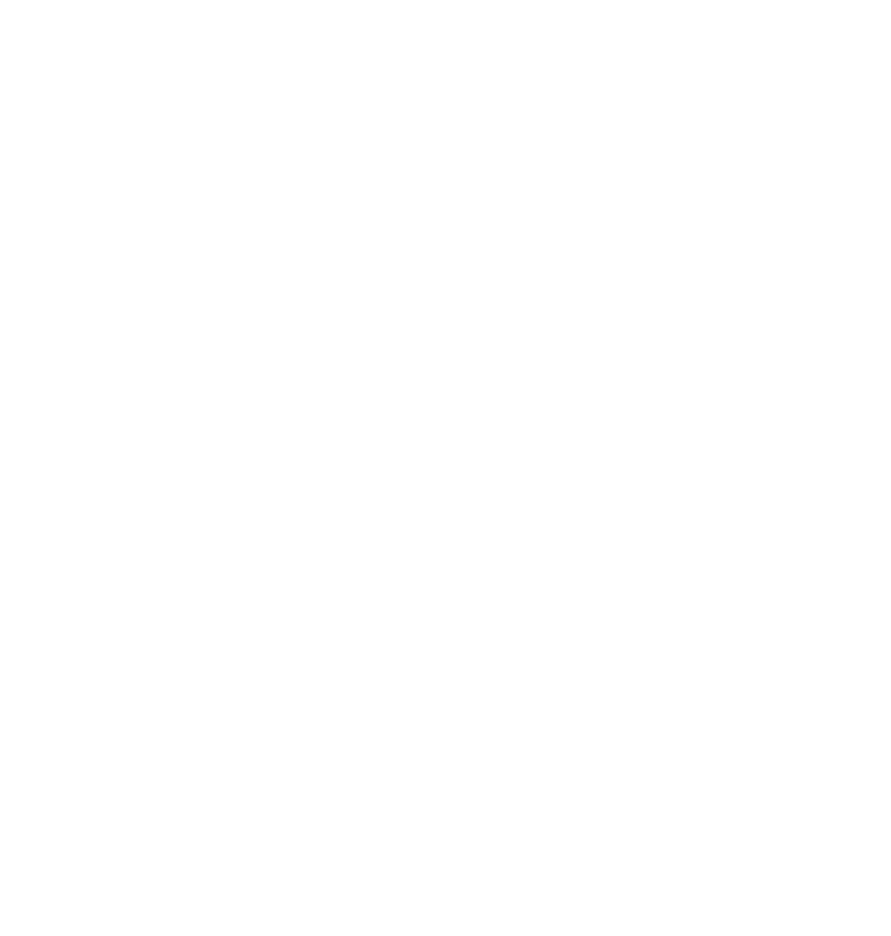
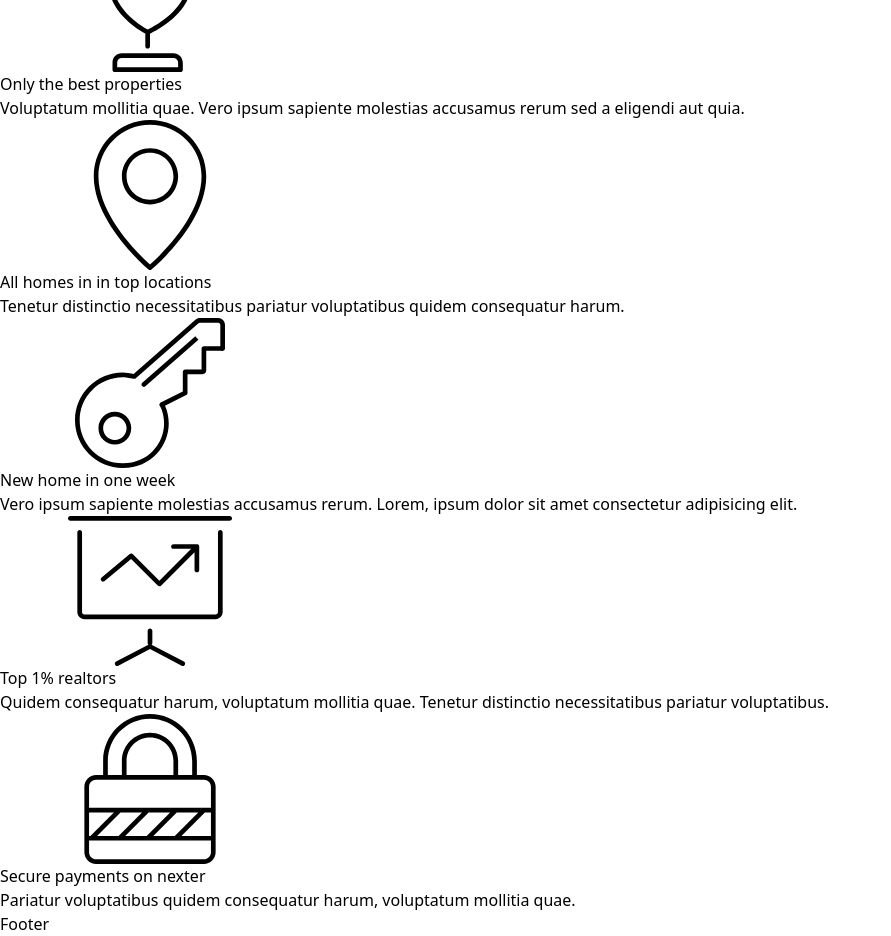
Before and after one commit to Emmanuel-Anaba/Nexter, a React (Vite) app: page / in a window 1280 px wide. Shown: the part 2540-3476 px from the top of the page, without its empty margins (0-891 px from the left). Before the commit the page ends 2288 px from the top, so only its background shows below. Built offline with nearby package versions, Linux system fonts and the light colour scheme.

Commit message:
Worked on the features section

```diff
--- a/src/App.jsx
+++ b/src/App.jsx
@@ -1,13 +1,58 @@
+/* eslint-disable react/no-unknown-property */
 import Header from "./components/Header";
 import Section from "./components/Section";
 import Footer from "./components/Footer";
+import svg from "./assets/img/sprite.svg";
 
 const App = () => {
+  const features = [
+    {
+      icon: "icon-global",
+      h: "World's best luxury homes",
+      p: "Lorem, ipsum dolor sit amet consectetur adipisicing elit. Tenetur distinctio necessitatibus pariatur voluptatibus.",
+    },
+    {
+      icon: "icon-trophy",
+      h: "Only the best properties",
+      p: "Voluptatum mollitia quae. Vero ipsum sapiente molestias accusamus rerum sed a eligendi aut quia.",
+    },
+    {
+      icon: "icon-map-pin",
+      h: "All homes in in top locations",
+      p: "Tenetur distinctio necessitatibus pariatur voluptatibus quidem consequatur harum.",
+    },
+    {
+      icon: "icon-key",
+      h: "New home in one week",
+      p: "Vero ipsum sapiente molestias accusamus rerum. Lorem, ipsum dolor sit amet consectetur adipisicing elit.",
+    },
+    {
+      icon: "icon-presentation",
+      h: "Top 1% realtors",
+      p: "Quidem consequatur harum, voluptatum mollitia quae. Tenetur distinctio necessitatibus pariatur voluptatibus.",
+    },
+    {
+      icon: "icon-lock",
+      h: "Secure payments on nexter",
+      p: "Pariatur voluptatibus quidem consequatur harum, voluptatum mollitia quae.",
+    },
+  ];
+
   return (
     <>
       <Header />
-      <Section className="">
-        <p></p>
+      <Section className="grid w-[95%] lg:w-5/6 mx-auto py-20 md:grid-cols-2 lg:grid-cols-3 gap-x-12 gap-y-16">
+        {features.map(({ icon, h, p }) => (
+          <div key={h} className="grid grid-flow-col gap-4 my-auto">
+            <svg className="icon feature-icon">
+              <use href={`${svg}#${icon}`}></use>
+            </svg>
+            <div className="grid gap-1">
+              <p className="text-lg text-[#54483a]">{h}</p>
+              <p className="text-[#6d5d4b]">{p}</p>
+            </div>
+          </div>
+        ))}
       </Section>
       <Footer />
     </>
--- a/src/assets/index.css
+++ b/src/assets/index.css
@@ -29,4 +29,14 @@
   .seen::before {
     @apply content-[""] h-[1px] block bg-current;
   }
+  .icon{
+    @apply fill-[#c69963];
+    /* width: 4.5rem;
+    height: 4.5rem;
+    grid-row: 1 / span 2;
+    transform: translateY(-1rem); */
+  }
+  .feature-icon{
+    @apply w-10 h-10 -translate-y-2;
+  }
 }
```
